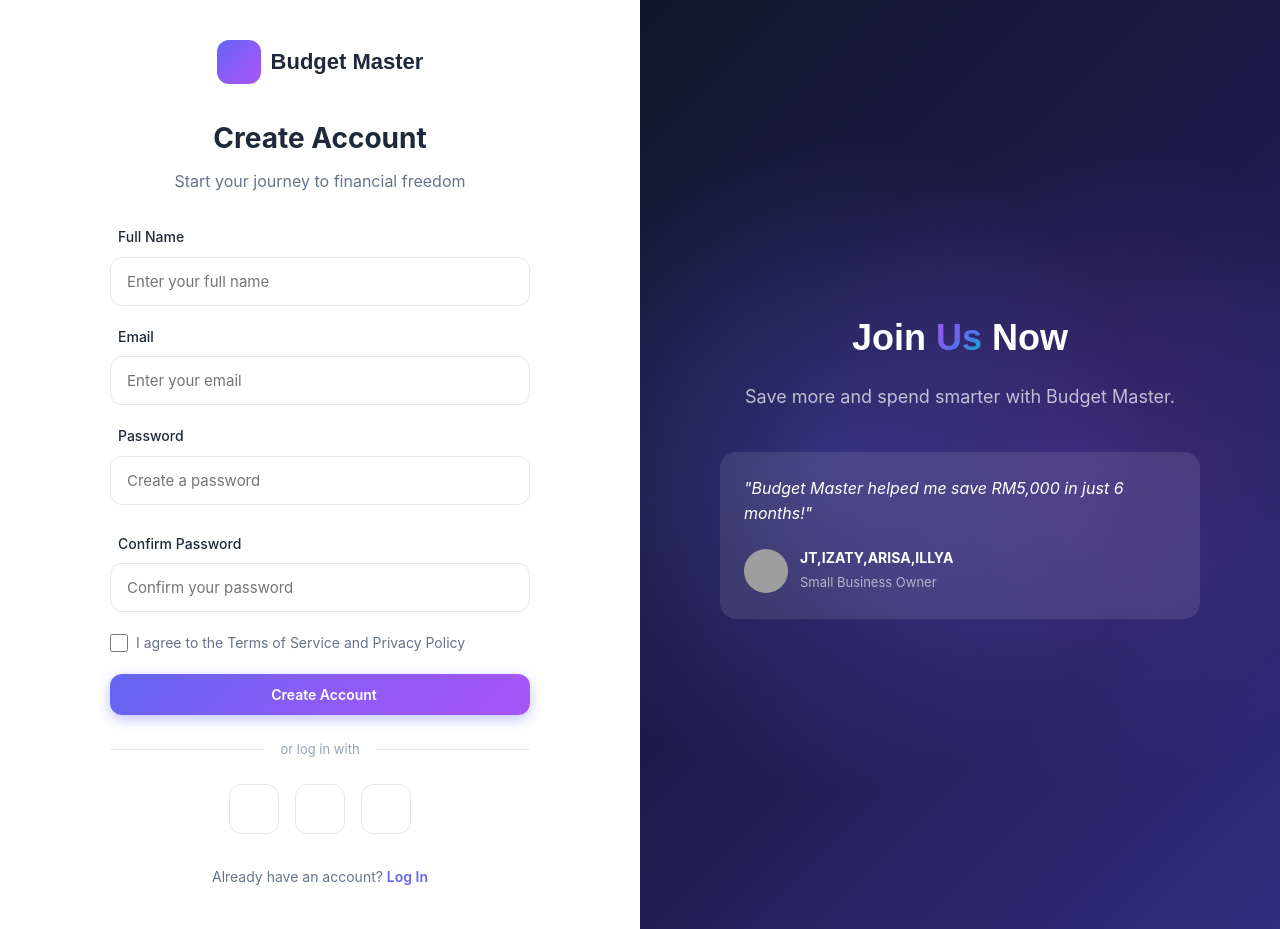
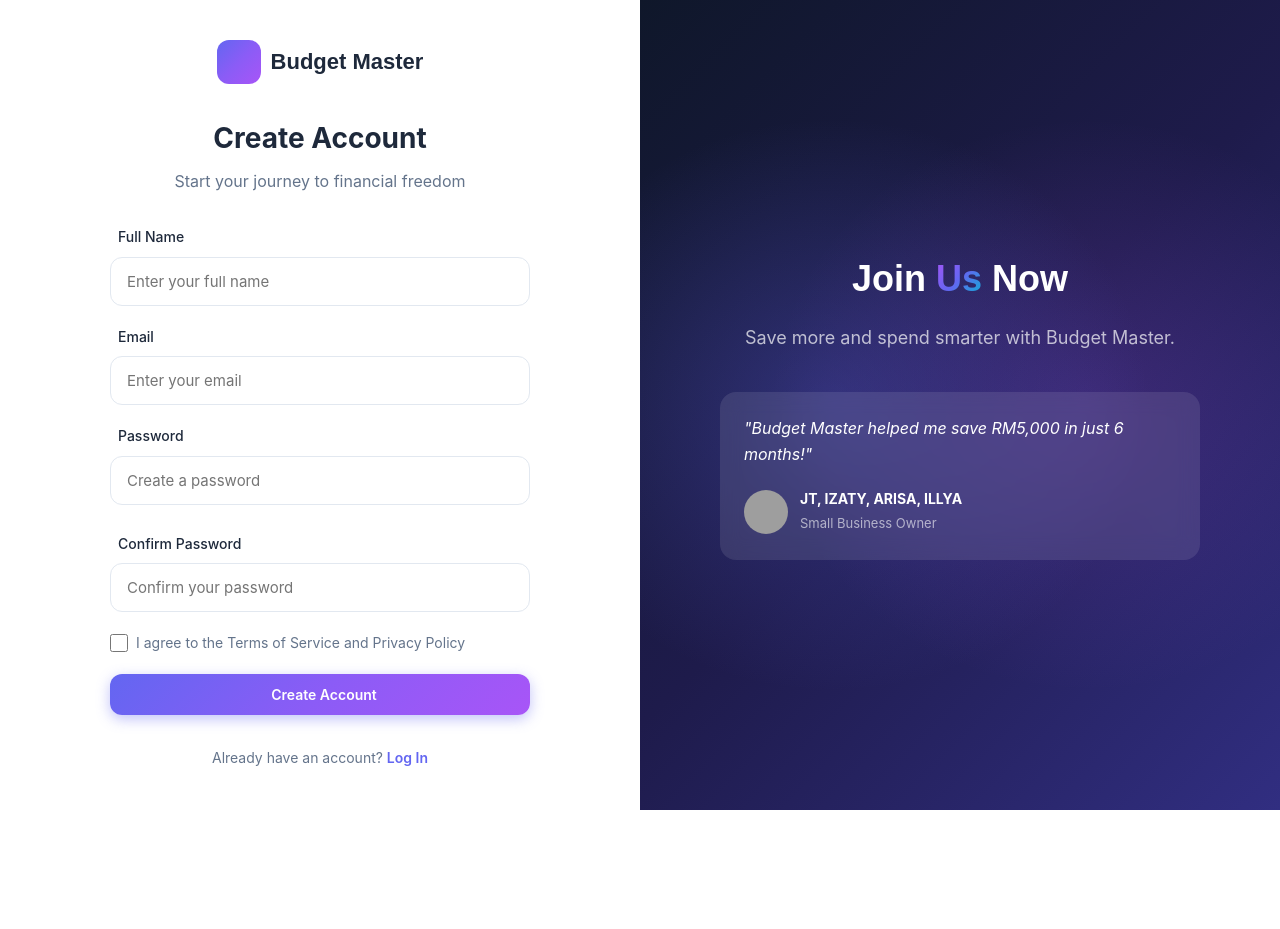
Before and after one commit to jt2911/budget-master, a Flask app: page /register in a window 1280 px wide. After the commit the page ends 810 px from the top, so only its background shows below. Run offline with Flask 3, Linux system fonts and the light colour scheme; grey boxes are pictures that could not be loaded.

Commit message:
Add files via upload

```diff
--- a/templates/register.html
+++ b/templates/register.html
@@ -66,22 +66,6 @@
                 </button>
             </form>
 
-            <div class="auth-divider">
-                <span>or log in with</span>
-            </div>
-
-            <div class="social-auth">
-                <button class="btn-social google">
-                    <i class="fab fa-google"></i>
-                </button>
-                <button class="btn-social facebook">
-                    <i class="fab fa-facebook-f"></i>
-                </button>
-                <button class="btn-social apple">
-                    <i class="fab fa-apple"></i>
-                </button>
-            </div>
-
             <div class="auth-footer">
                 <p>Already have an account? <a href="{{ url_for('login') }}">Log In</a></p>
             </div>
@@ -95,9 +79,9 @@
             <div class="testimonial">
                 <p>"Budget Master helped me save RM5,000 in just 6 months!"</p>
                 <div class="testimonial-author">
-                    <img src="[i.pravatar.cc](https://i.pravatar.cc/50?img=1)" alt="User">
+                    <img src="https://i.pravatar.cc/50?img=1" alt="User">
                     <div>
-                        <strong>JT,IZATY,ARISA,ILLYA</strong>
+                        <strong>JT, IZATY, ARISA, ILLYA</strong>
                         <span>Small Business Owner</span>
                     </div>
                 </div>
```
Also changed, not shown: templates/login.html (+0 -16 lines).
